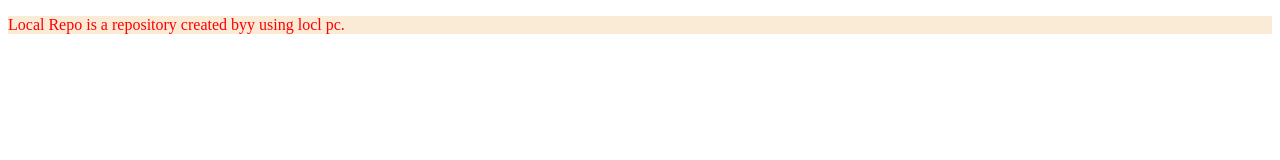
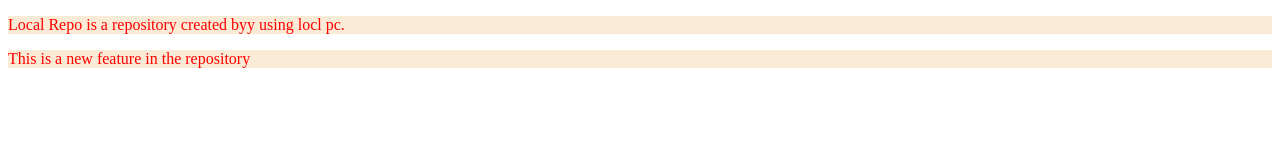
Before and after one commit to Ahmadnabeel78278/Local-Repo, a plain HTML site: page index.html in a window 1280 px wide. Drawn offline with Linux system fonts and the light colour scheme.

Commit message:
add new feature

```diff
--- a/index.html
+++ b/index.html
@@ -8,5 +8,6 @@
 </head>
 <body>
     <p>Local Repo is a repository created byy using locl pc.</p>
+    <p>This is a new feature in the repository</p>
 </body>
 </html>
```
